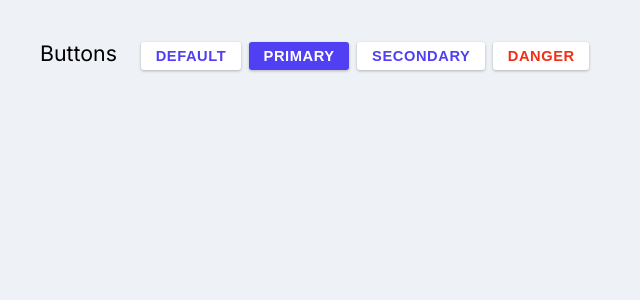
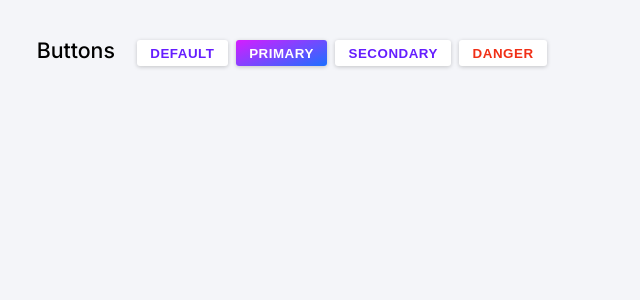
Before and after one commit to Acowdy/aether-react, a React (Create React App) app: page / in a window 1280 px wide. Shown: the top 300 px of the page, without its empty margins (0-640 px from the left). Built offline with nearby package versions, Linux system fonts and the light colour scheme.

Commit message:
Make buttons look great

```diff
--- a/package.json
+++ b/package.json
@@ -14,6 +14,7 @@
     "react": "^16.13.1",
     "react-dom": "^16.13.1",
     "react-scripts": "3.4.3",
+    "remixicon": "^2.5.0",
     "typescript": "^4.0.3"
   },
   "scripts": {
--- a/src/Button.tsx
+++ b/src/Button.tsx
@@ -8,7 +8,7 @@ export enum ButtonStyle {
 }
 
 type ButtonProps = {
-    children?: JSX.Element[] | string,
+    children?: React.ReactNode,
     buttonStyle?: ButtonStyle,
 }
 
--- a/src/ComponentGallery.tsx
+++ b/src/ComponentGallery.tsx
@@ -1,5 +1,5 @@
 import React from 'react';
-import { Button, ButtonStyle } from './Button'
+import { Button, ButtonStyle } from './Button';
 import './styles/ComponentGallery.scss';
 
 function Gallery(props) {
@@ -7,7 +7,7 @@ function Gallery(props) {
         <div className="gallery">
             {props.children}
         </div>
-    )
+    );
 }
 
 function GalleryRow(props) {
--- a/src/styles/Button.scss
+++ b/src/styles/Button.scss
@@ -1,7 +1,7 @@
 @import './variables.scss';
 
-@mixin button($color-fg, $color-bg) {
-    font-size: 11pt;
+@mixin button($color-fg, $color-bg, $bg: $color-bg) {
+    font-size: $font-size - 1pt;
     text-transform: uppercase;
     letter-spacing: 0.04em;
 
@@ -13,16 +13,16 @@
     border-radius: 3px;
     cursor: pointer;
 
-    background-color: $color-bg;
+    background: $bg;
     color: $color-fg;
 
     border: none;
-    box-shadow: 0 1px 3px #0004;
+    box-shadow: 0 1px 4px #0003;
 
     transition: box-shadow 0.15s, transform 0.15s, background-color 0.15s, color 0.15s;
 
     &:hover {
-        box-shadow: 0 2px 8px #0004;
+        box-shadow: 0 2px 10px #0003;
     }
 
     &:active {
@@ -37,7 +37,7 @@
 }
 
 .button-primary {
-    @include button($color-on-accent, $color-accent);
+    @include button($color-on-accent, $color-accent, $color-accent-gradient);
 }
 
 .button-danger {
--- a/src/styles/ComponentGallery.scss
+++ b/src/styles/ComponentGallery.scss
@@ -11,7 +11,7 @@
         >.row-header {
             padding-bottom: 0.5em;
             font-size: 16pt;
-            font-weight: 400;
+            font-weight: 500;
         }
 
         >.row-data {
--- a/src/styles/index.scss
+++ b/src/styles/index.scss
@@ -2,6 +2,7 @@
 @import './variables.scss';
 
 body {
+    font-size: $font-size;
     margin: 0;
     font-family: 'inter', -apple-system, BlinkMacSystemFont, 'Segoe UI', 'Roboto', 'Oxygen',
         'Ubuntu', 'Cantarell', 'Fira Sans', 'Droid Sans', 'Helvetica Neue',
@@ -14,7 +15,8 @@ body {
 }
 
 * {
-    font-size: 12pt;
+    font-size: inherit;
+    color: inherit;
 
     :focus {
         outline: solid 3px transparentize($color: $color-accent, $amount: 0.5);
--- a/src/styles/variables.scss
+++ b/src/styles/variables.scss
@@ -1,8 +1,12 @@
-$color-background: #eef1f5;
+// Colors
+$color-background: #f4f5f9;
 $color-surface: #fff;
-$color-accent: #513ff3;
+$color-accent: #651dff;
+$color-accent-gradient: linear-gradient(-22deg, #1d70ff 0%, #d61dff 100%);
 $color-danger: #f02f16;
 $color-on-background: #000;
 $color-on-surface: $color-on-background;
 $color-on-accent: #fff;
 $color-on-danger: $color-on-accent;
+
+$font-size: 11pt;
```
Also changed, not shown: 1 other file (tests, documents, lock files or other folders).
